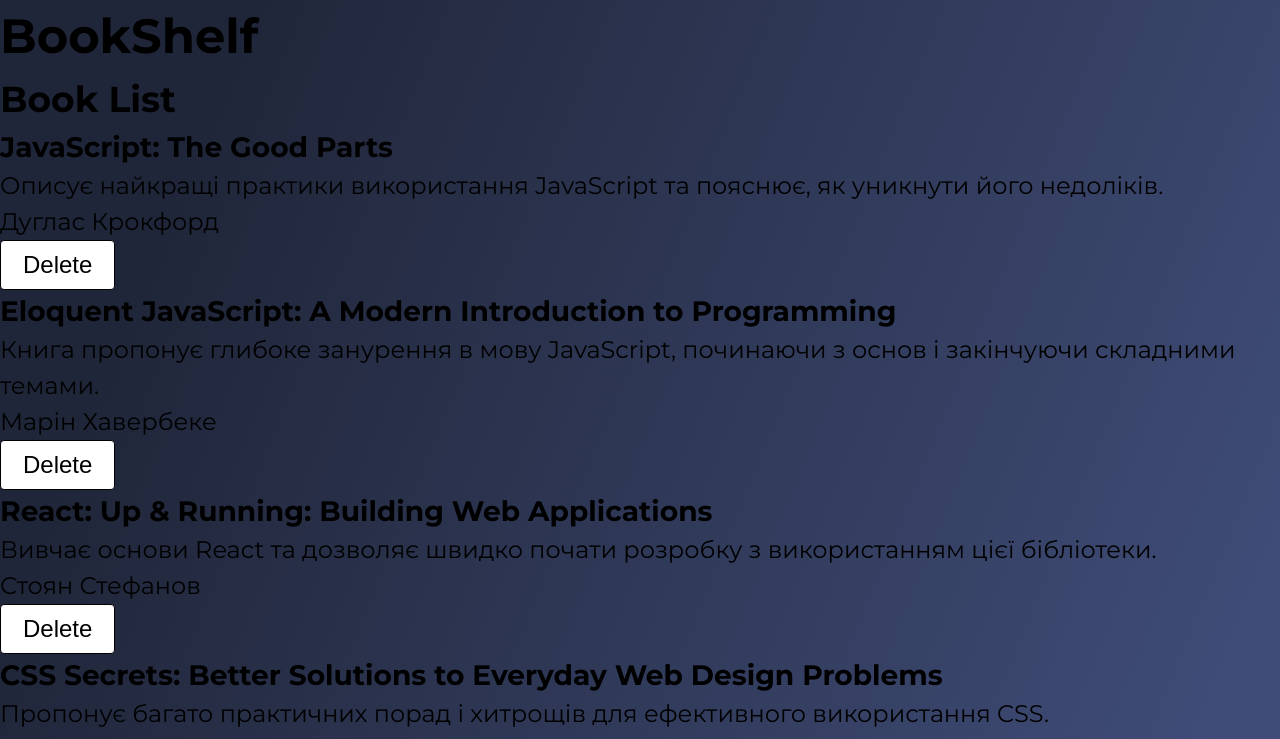
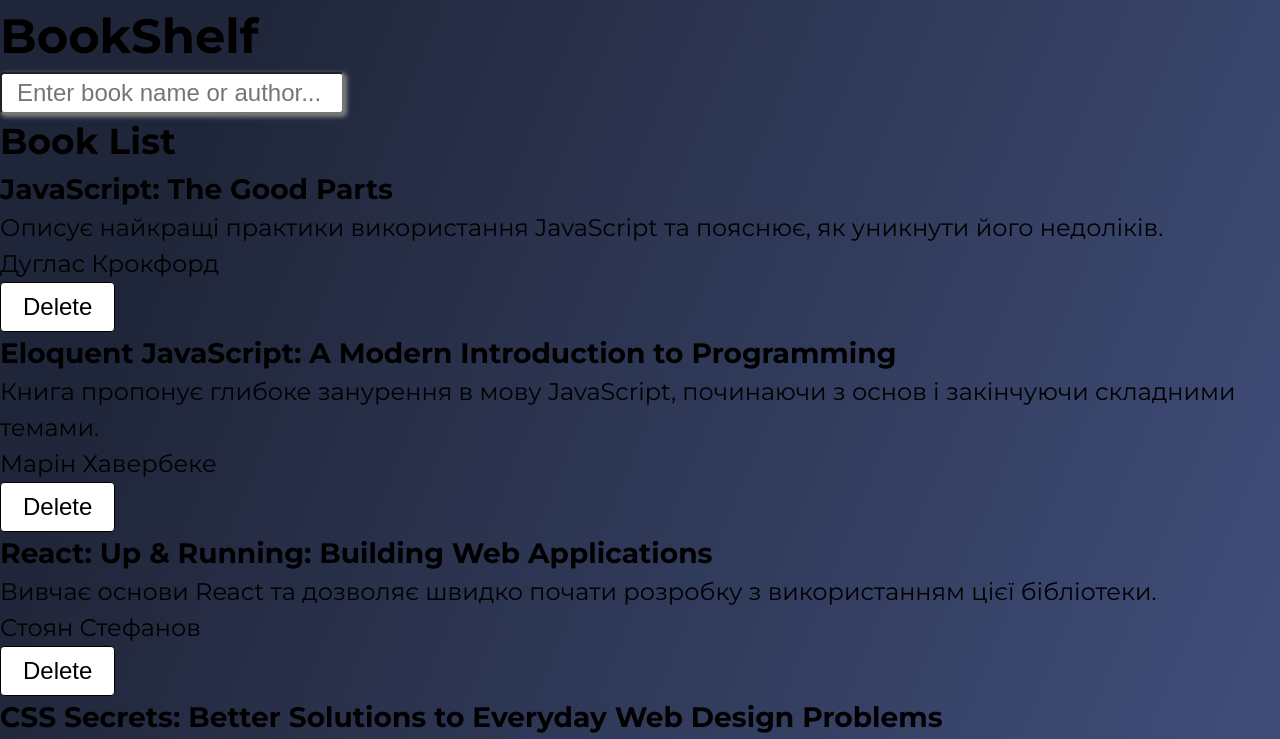
Before and after one commit to ValentynSkyba/Study_lessons_react_3_FormIK, a React (Vite) app: page / in a window 1280 px wide. Shown: the top 739 px of the page. Built offline with nearby package versions, Linux system fonts and the light colour scheme.

Commit message:
Search done

```diff
--- a/src/components/BookStore/BookStore.jsx
+++ b/src/components/BookStore/BookStore.jsx
@@ -1,23 +1,34 @@
 import React, { useState } from "react";
 import AddForm from "./Components/AddForm/AddForm";
 import BookList from "./Components/Books/BookList";
-import SerchBar from "./Components/SerchBar/SerchBar";
 import booksData from "../../assets/books.json";
+import SearchBar from "./Components/SearchBar/SearchBar";
 
 const BookStore = () => {
   const [books, setBooks] = useState(booksData);
-  console.log(books);
+  const [searchStr, setSearchStr] = useState("");
 
   const handleDelete = (id) => {
     console.log(id);
     setBooks((prev) => prev.filter((item) => item.id !== id));
   };
+
+  const getFilteredData = () => {
+    return books.filter(
+      (item) =>
+        item.name.toLowerCase().includes(searchStr.toLowerCase()) ||
+        item.author.toLowerCase().includes(searchStr.toLowerCase()) ||
+        item.description.toLowerCase().includes(searchStr.toLowerCase())
+    );
+  };
+  const filteredData = getFilteredData();
+
   return (
     <div>
       <h1>BookShelf</h1>
       <AddForm />
-      <SerchBar />
-      <BookList books={books} onDelete={handleDelete} />
+      <SearchBar searchStr={searchStr} setSearchStr={setSearchStr} />
+      <BookList books={filteredData} onDelete={handleDelete} />
     </div>
   );
 };
--- /dev/null
+++ b/src/components/BookStore/Components/SearchBar/SearchBar.jsx
@@ -0,0 +1,20 @@
+const SearchBar = ({ searchStr, setSearchStr }) => {
+  return (
+    <div>
+      <input
+        value={searchStr}
+        onChange={(e) => setSearchStr(e.target.value)}
+        type="text"
+        className="input"
+        placeholder="Enter book name or author..."
+      />
+      {searchStr && (
+        <button className="btn border" onClick={() => setSearchStr("")}>
+          Reset
+        </button>
+      )}
+    </div>
+  );
+};
+
+export default SearchBar;
--- a/src/components/BookStore/Components/SerchBar/SerchBar.jsx
+++ /dev/null
@@ -1,5 +0,0 @@
-const SerchBar = () => {
-  return <div></div>;
-};
-
-export default SerchBar;
```
